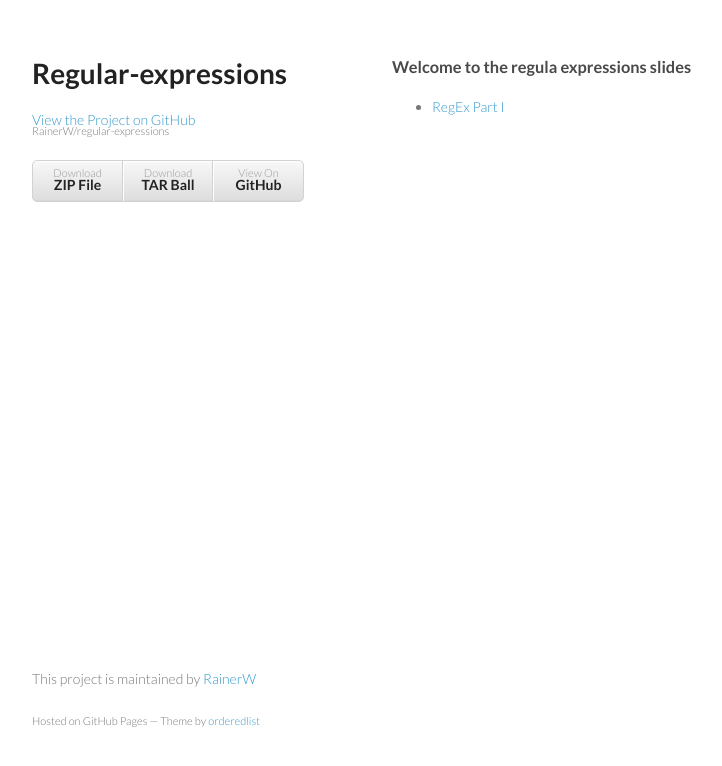
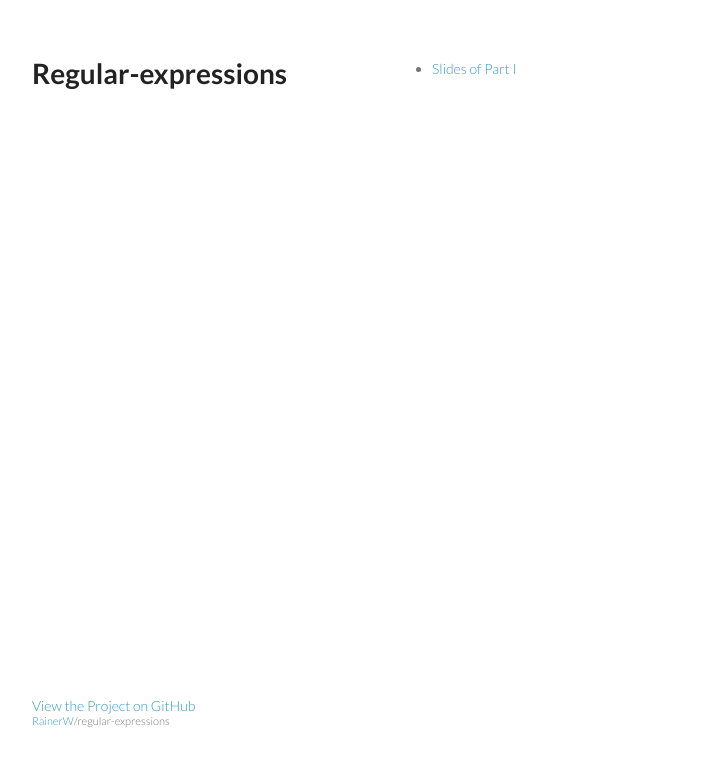
Before and after one commit to RainerW/presentations, a plain HTML site: page index.html in a window 1280 px wide. Shown: the whole page, without its empty margins (178-900 px from the left). Drawn offline with Linux system fonts and the light colour scheme.

Commit message:
clean gh pages

```diff
--- a/index.html
+++ b/index.html
@@ -16,29 +16,18 @@
     <div class="wrapper">
       <header>
         <h1>Regular-expressions</h1>
-        <p></p>
+       </header>
 
-        <p class="view"><a href="https://github.com/RainerW/regular-expressions">View the Project on GitHub <small>RainerW/regular-expressions</small></a></p>
-
-        <ul>
-          <li><a href="https://github.com/RainerW/regular-expressions/zipball/master">Download <strong>ZIP File</strong></a></li>
-          <li><a href="https://github.com/RainerW/regular-expressions/tarball/master">Download <strong>TAR Ball</strong></a></li>
-          <li><a href="https://github.com/RainerW/regular-expressions">View On <strong>GitHub</strong></a></li>
-        </ul>
-      </header>
       <section>
-
-	<h3>Welcome to the regula expressions slides</h3>
-
 	<ul>
-		<li><a href="presentations/regex-part-I.html">RegEx Part I</a></li>
+		<li><a href="presentations/regex-part-I.html">Slides of Part I</a></li>
 	</ul>
+	</section>
 
 
-       </section>
       <footer>
-        <p>This project is maintained by <a href="https://github.com/RainerW">RainerW</a></p>
-        <p><small>Hosted on GitHub Pages &mdash; Theme by <a href="https://github.com/orderedlist">orderedlist</a></small></p>
+        <p class="view"><a href="https://github.com/RainerW/regular-expressions">View the Project on GitHub <small><a href="https://github.com/RainerW">RainerW</a>/regular-expressions</small></a></p>
+
       </footer>
     </div>
     <script src="javascripts/scale.fix.js"></script>
```
